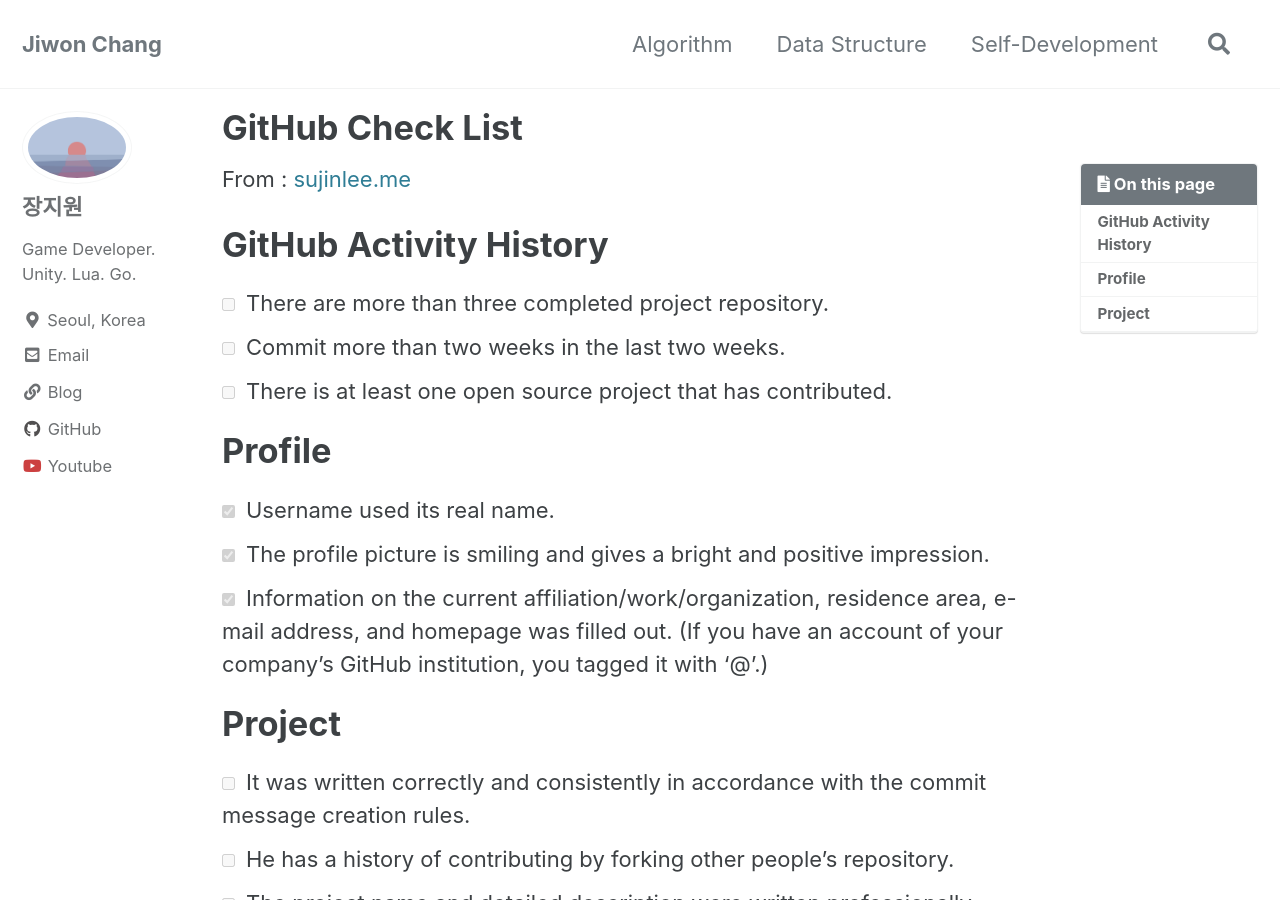
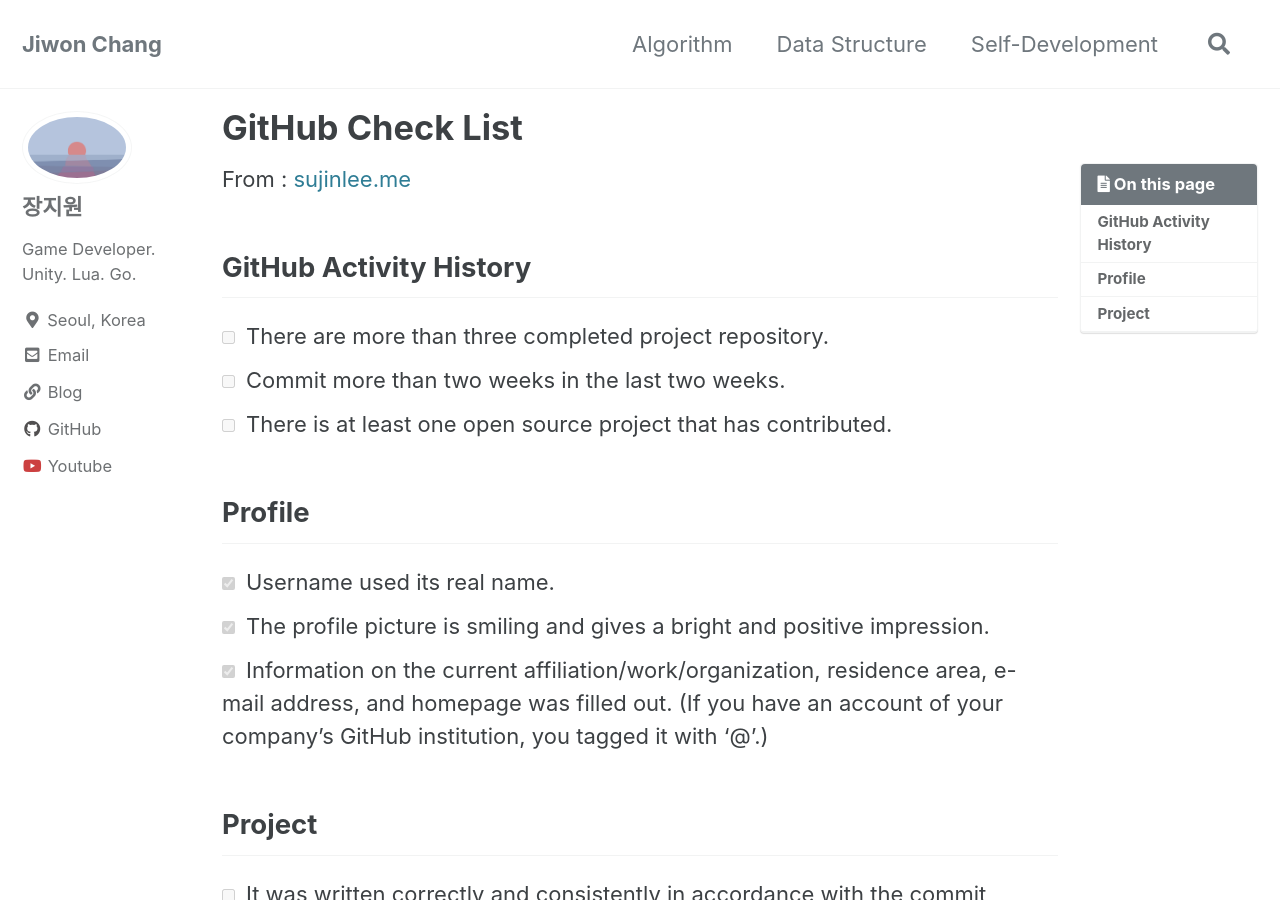
Before and after one commit to jiwonc-dev/jiwonc-dev.github.io, a Jekyll site: the page built from _posts/2023-01-24-Github-CheckList.md, in a window 1280 px wide and 900 px high. Built offline with Jekyll 4.4.1, drawn with Linux system fonts in a browser that asks for light colours; cached includes are drawn as plain includes.

Commit message:
docs : Change title type

```diff
--- a/_posts/2023-01-24-Github-CheckList.md
+++ b/_posts/2023-01-24-Github-CheckList.md
@@ -12,17 +12,18 @@ date: 2023-01-24
 ---
 From : [sujinlee.me]("https://sujinlee.me/professional-github/")
 
-# GitHub Activity History
+
+## GitHub Activity History
 - [ ] There are more than three completed project repository.
 - [ ] Commit more than two weeks in the last two weeks.
 - [ ] There is at least one open source project that has contributed.
 
-# Profile
+## Profile
 - [x] Username used its real name.
 - [x] The profile picture is smiling and gives a bright and positive impression.
 - [x] Information on the current affiliation/work/organization, residence area, e-mail address, and homepage was filled out. (If you have an account of your company's GitHub institution, you tagged it with '@'.)
 
-# Project
+## Project
 - [ ] It was written correctly and consistently in accordance with the commit message creation rules.
 - [ ] He has a history of contributing by forking other people's repository.
 - [ ] The project name and detailed description were written professionally.
```
